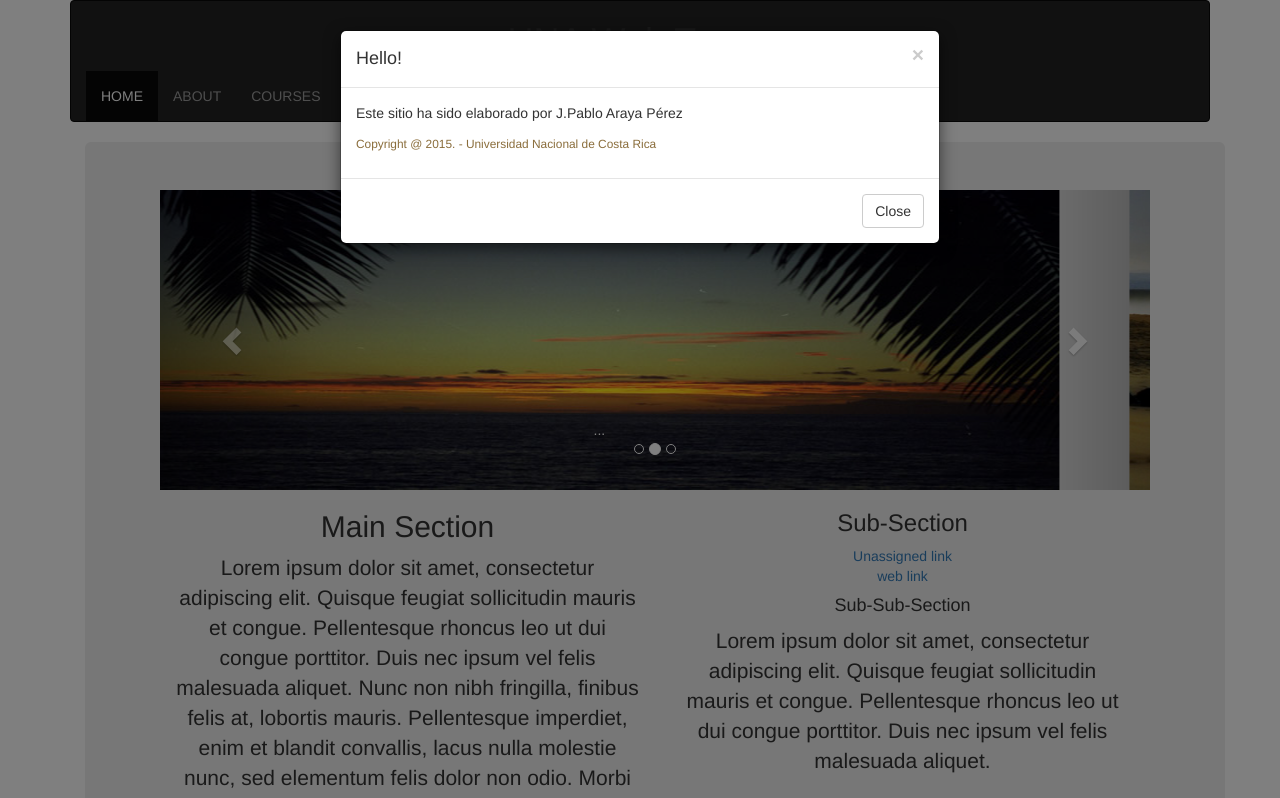
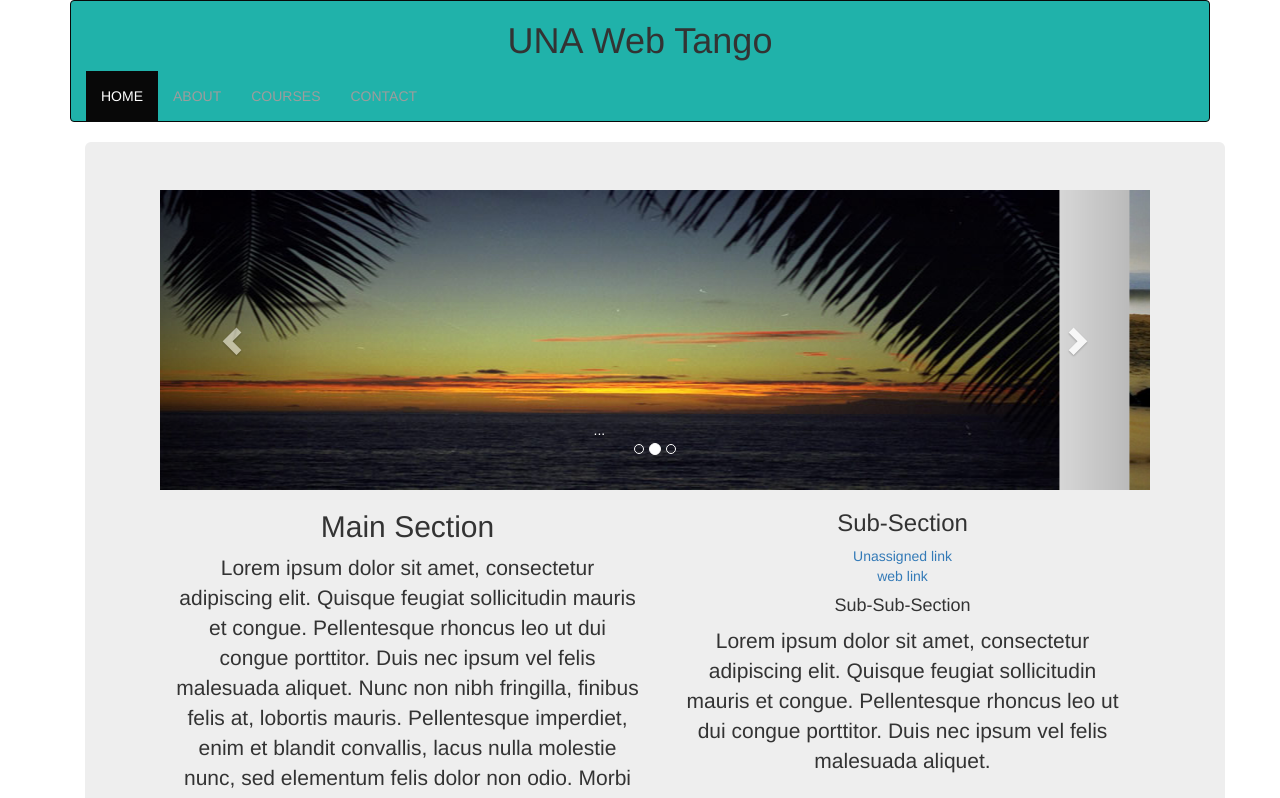
Before and after one commit to fabio161191/Proyecto1, a plain HTML site: page index.html in a window 1280 px wide. Shown: the top 798 px of the page. Drawn offline with nearby package versions, Linux system fonts and the light colour scheme.

Commit message:
Adding css changes

```diff
--- a/index.html
+++ b/index.html
@@ -11,6 +11,7 @@
 		<title> Examen 1 Dise&ntildeo Web </title>
 		<link href= "styles/reset.css" rel="stylesheet" type= "text/css" />
 		<link rel="stylesheet" href="libs/bootstrap/css/bootstrap.min.css">
+		<link rel="stylesheet" href="styles/style.css">
 
 		<script src="libs/bootstrap/js/bootstrap.js"></script>
 	    <script src="https://ajax.googleapis.com/ajax/libs/jquery/1.11.2/jquery.min.js"></script>
@@ -18,28 +19,10 @@
 		<script type="text/javascript" src="js/jQuery.js"></script>
 	</head>
 	<body>
-		<div id="modalDiv" class="modal fade">
-			<div class="modal-dialog">
-				<div class="modal-content">
-					<div class="modal-header">
-						<button type="button" class="close" data-dismiss="modal" aria-hidden="true">&times;</button>
-							<h4 class="modal-title">Hello!</h4>
-					</div>
-					<div class="modal-body">
-						<p>Este sitio ha sido elaborado por J.Pablo Araya Pérez </p>
-						<p class="text-warning"><small>Copyright @ 2015. - Universidad Nacional de Costa Rica</small></p>
-					</div>
-					<div class="modal-footer">
-						<button type="button" class="btn btn-default" data-dismiss="modal">Close</button>
-					</div>
-				</div>
-			</div>
-		</div>
-
 		<center>
 			<div id="tabHome">
 				<div class="container">
-					<nav class="navbar navbar-inverse ">
+					<nav class="navbar navbar-inverse headerA">
 						<div class="starter-template">
 							<h1>UNA Web Tango</h1>
 						</div>
--- a/styles/style.css
+++ b/styles/style.css
@@ -1,15 +1,3 @@
-h1{
-	padding: 20px;
-	margin:0px;
-	font-size:2.5em;
-	font-weight: bold;
+.headerA{
+	background : #20B2AA;
 }
-
-h2{
-	font-size:1.5em;
-	font-weight: bold;
-}
-
-header nav {
-	background-color: gray;
-}
```
